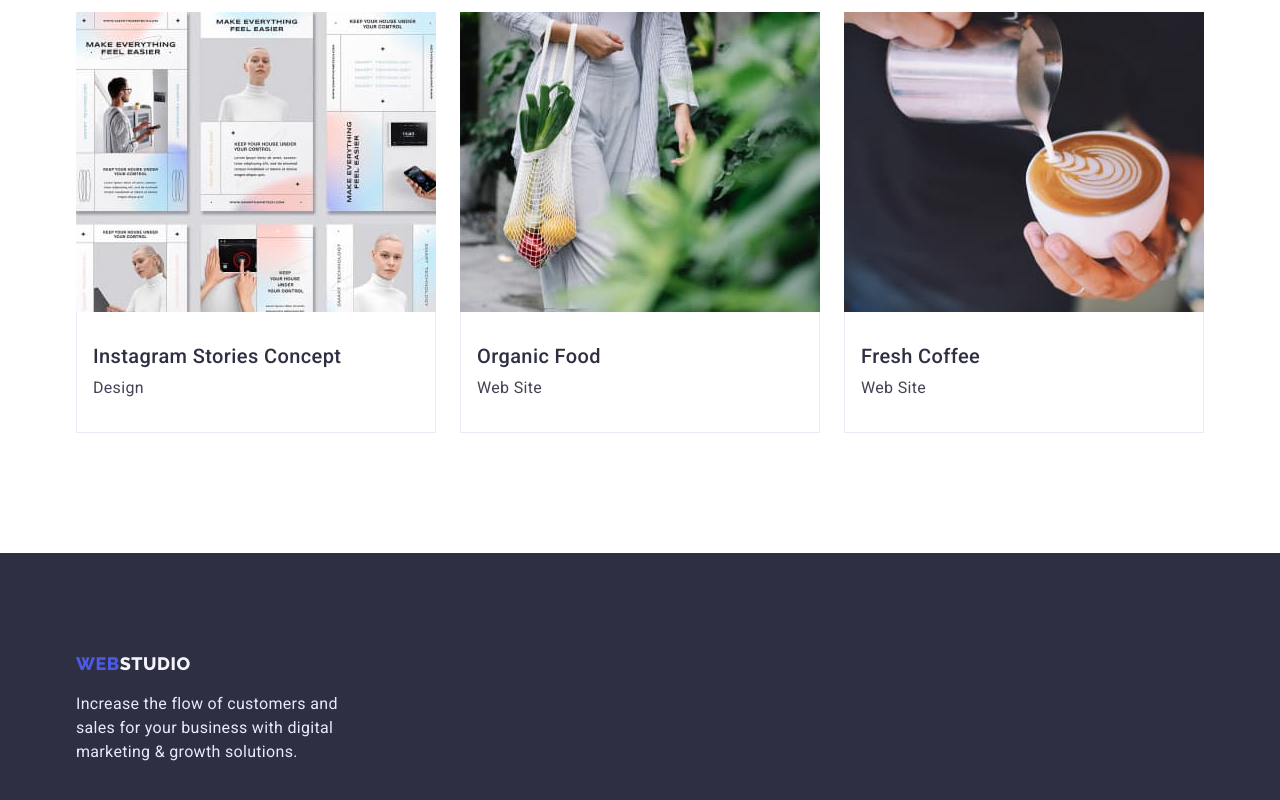
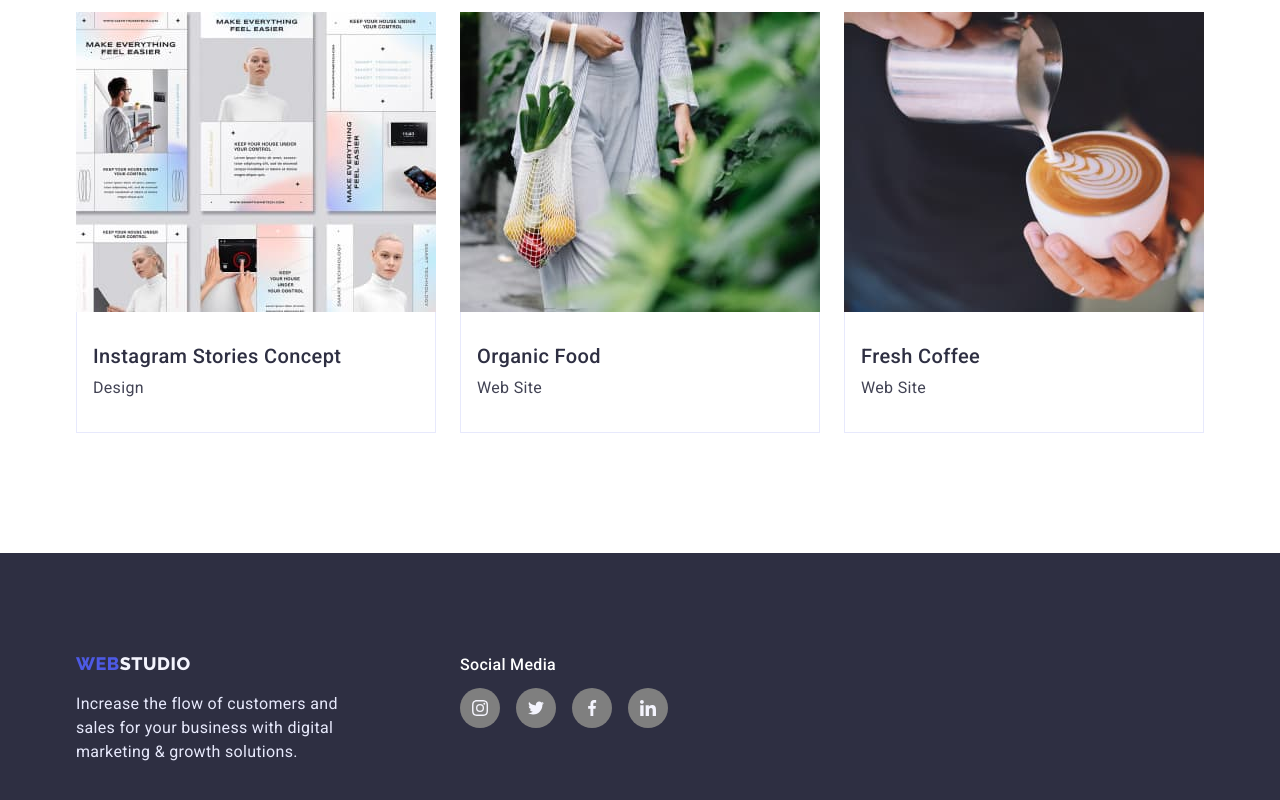
Before and after one commit to OlenaKuchma/goit-markup-hw-04, a plain HTML site: page portfolio.html in a window 1280 px wide. Shown: the part 1215-2015 px from the top of the page. Drawn offline with nearby package versions, Linux system fonts and the light colour scheme.

Commit message:
Update portfolio.html

```diff
--- a/portfolio.html
+++ b/portfolio.html
@@ -217,15 +217,50 @@
     <!-- Footer -->
     <footer class="footer">
       <div class="footer-container container">
-                <div class="footer-wrap">
+        <div class="footer-wrap">
           <a class="footer-logo link" href="./index.html"
-          >Web<span class="footer-logo-color">Studio</span></a
-        >
+            >Web<span class="footer-logo-color">Studio</span></a
+          >
           <p class="footer-text">
             Increase the flow of customers and sales for your business with
             digital marketing & growth solutions.
           </p>
-        </div >
+        </div>
+        <div class="footer-soc-wrap">
+          <h3 class="footer-item-title title">Social media</h3>
+          <ul class="footer-soc-list list">
+            <li class="footer-soc-item">
+              <a href="" class="footer-soc-link"
+                ><svg width="16" height="16" class="footer-soc-icon">
+                  <use
+                    href="./images/icon/symbol-defs.svg#icon-instagram"
+                  ></use></svg></a>
+            </li>
+            <li class="footer-soc-item">
+              <a href="" class="footer-soc-link"
+                ><svg width="16" height="16" class="footer-soc-icon">
+                  <use
+                    href="./images/icon/symbol-defs.svg#icon-twitter"
+                  ></use>
+                </svg></a></li>
+                <li class="footer-soc-item">
+                  <a href="" class="footer-soc-link">
+                    <svg width="16" height="16" class="footer-soc-icon">
+                      <use
+                        href="./images/icon/symbol-defs.svg#icon-facebook"
+                      ></use></svg></a>
+                </li>
+                <li class="footer-soc-item">
+                  <a href="" class="footer-soc-link"
+                    ><svg width="16" height="16" class="footer-soc-icon">
+                      <use
+                        href="./images/icon/symbol-defs.svg#icon-linkedin"
+                      ></use></svg></a>
+                </li>
+              </a>
+            </li>
+          </ul>
+        </div>
       </div>
     </footer>
   </body>
```
